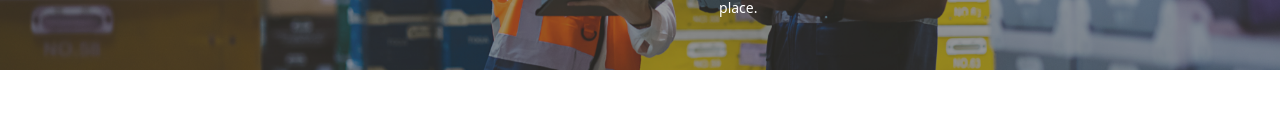
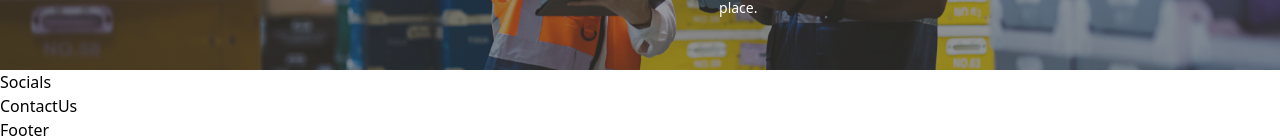
Before and after one commit to baagii1023/Organica-Distribution, a React (Vite) app: page / in a window 1280 px wide. Shown: the part 2364-2503 px from the top of the page. Before the commit the page ends 2434 px from the top, so only its background shows below. Built offline with nearby package versions, Linux system fonts and the light colour scheme.

Commit message:
added components to contact ,socials , footer

```diff
--- /dev/null
+++ b/src/components/ContactUs.jsx
@@ -0,0 +1,7 @@
+import React from 'react'
+
+export default function ContactUs () {
+	return (
+		<div>ContactUs</div>
+	)
+}
--- /dev/null
+++ b/src/components/Footer.jsx
@@ -0,0 +1,7 @@
+import React from 'react'
+
+export default function Footer () {
+	return (
+		<div>Footer</div>
+	)
+}
--- /dev/null
+++ b/src/components/Socials.jsx
@@ -0,0 +1,7 @@
+import React from 'react'
+
+export default function Social (){
+	return (
+		<div>Socials</div>
+	)
+}
--- a/src/pages/Home.jsx
+++ b/src/pages/Home.jsx
@@ -11,6 +11,11 @@ import logo from '/green-logo.png';
 import whatOffer from '/WhatWeOffer.jpeg';
 import aboutimg from '/AboutUs.jpeg';
 import whyus from '/whyus.png';
+
+//import sections
+import ContactUs from '../components/ContactUs';
+import Socials from '../components/Socials';
+import Footer from '../components/Footer';
 
 export default function Home() {
   const { language } = useContext(LanguageContext); // Use LanguageContext
@@ -156,15 +161,15 @@ export default function Home() {
 
 			{/* Socials and LOGO */}
 			<section>
-
+				<Socials></Socials>
       </section>
 			{/* Contacts */}
 			<section>
-
+				<ContactUs></ContactUs>
       </section>
 			{/* Footer */}
 			<footer>
-
+				<Footer></Footer>
 			</footer>
     </div>
   );
```
